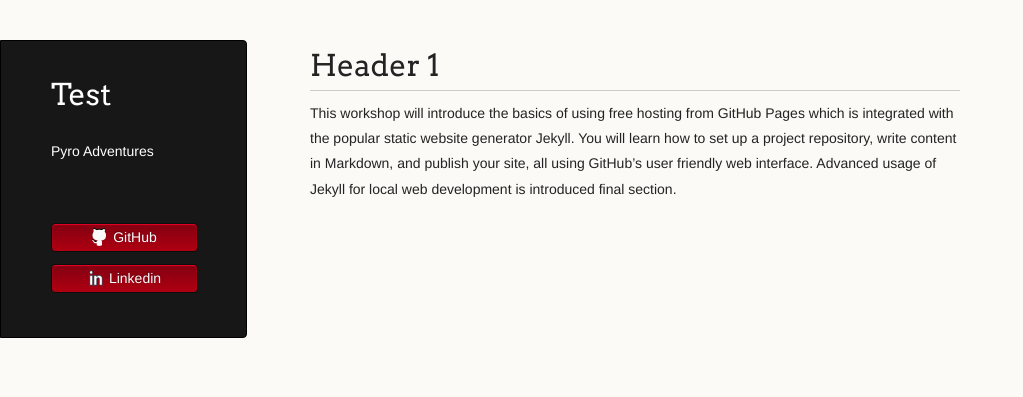
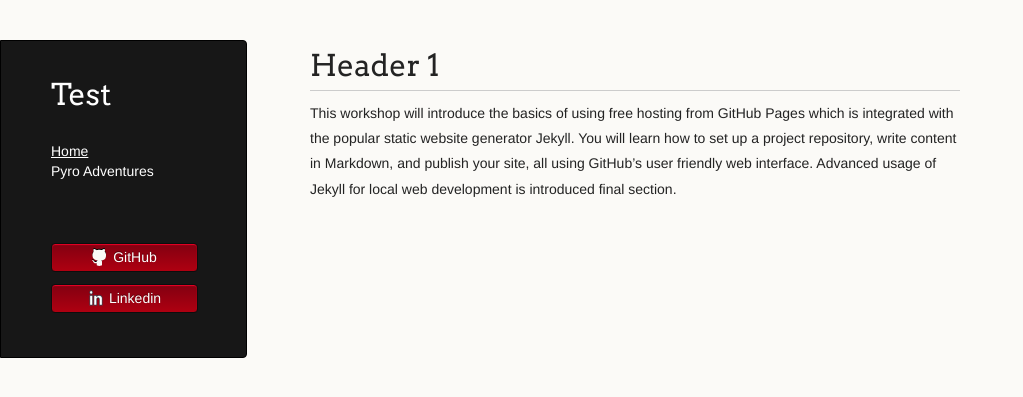
Before and after one commit to LemonPy29/LemonPy29.github.io, a Jekyll site: the page built from index.md, in a window 1280 px wide. Shown: the top 397 px of the page, without its empty margins (0-1023 px from the left). Built offline with Jekyll 4.4.1, drawn with Linux system fonts in a browser that asks for light colours; the repository's description, which GitHub fills in, is left out; our own code applies the rules of GitHub Pages for plain Markdown files.

Commit message:
Update header.html

```diff
--- a/_includes/header.html
+++ b/_includes/header.html
@@ -1,7 +1,7 @@
 <header>
   <h1 class="header">{{ site.title | default: site.github.repository_name }}</h1>
   <p class="header">{{ site.description | default: site.github.project_tagline }}</p>
-  <a class="header" href="{{ '/' | absolute_url }}">{{ site.index.title | escape }}</a>
+  <a class="header" href="{{ '/' | absolute_url }}">Home</a>
 
   <nav class="site-nav">
     <div class="trigger">
```
